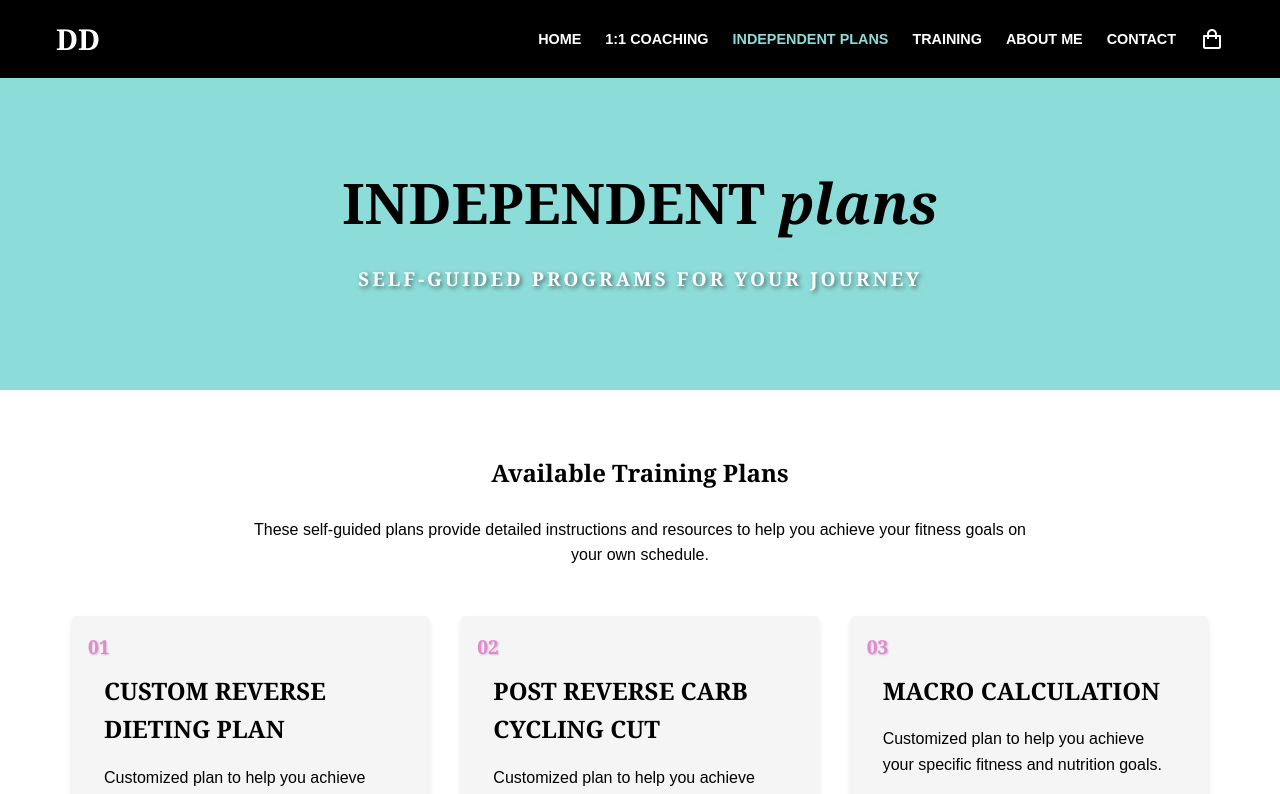
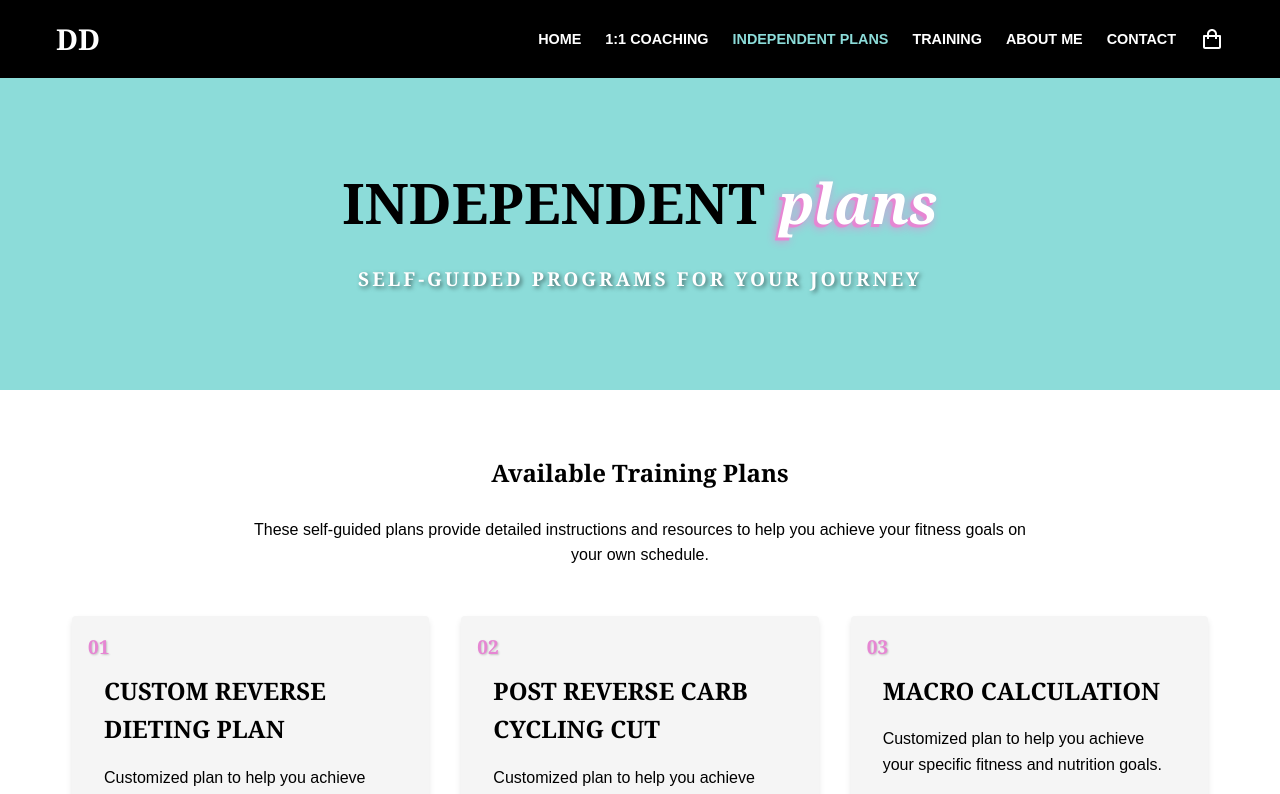
Before and after one commit to jc-able/danis-discipline, a React (Create React App) app in the folder client/: page /plans in a window 1280 px wide. Shown: the top 794 px of the page. Built offline with nearby package versions, Linux system fonts and the light colour scheme; no server answers; the database is empty; a web font is replaced by a local one.

Commit message:
Update styling for 1:1 Coaching and Independent Plans headers to match other pages

```diff
--- a/client/src/pages/CoachingPage.js
+++ b/client/src/pages/CoachingPage.js
@@ -4,11 +4,11 @@ import Section from '../components/Section';
 import Button from '../components/Button';
 import { getCoachingPackages } from '../services/supabaseClient';
 
-// Create a component for black text with teal shadow (like "together")
-const PinkTealEffect = styled.span`
+// Create a component for white text with pink shadow (like "training")
+const TealPinkEffect = styled.span`
   position: relative;
   display: inline-block;
-  color: var(--black);
+  color: var(--white);
   font-style: italic;
   font-family: 'Georgia', serif;
   font-weight: 700;
@@ -19,11 +19,11 @@ const PinkTealEffect = styled.span`
     position: absolute;
     left: -3px;
     top: 3px;
-    color: var(--teal);
+    color: var(--pink);
     z-index: -1;
     font-family: 'Georgia', serif;
     font-weight: 700;
-    text-shadow: 0 0 10px var(--teal);
+    text-shadow: 0 0 10px var(--pink);
   }
 `;
 
@@ -217,7 +217,7 @@ const CoachingPage = () => {
       <HeaderSection>
         <div className="container">
           <HeaderTitle>
-            1:1 <PinkTealEffect data-text="coaching">coaching</PinkTealEffect>
+            1:1 <TealPinkEffect data-text="coaching">coaching</TealPinkEffect>
           </HeaderTitle>
           <HeaderSubtitle>Personalized plans for your success</HeaderSubtitle>
         </div>
--- a/client/src/pages/PlansPage.js
+++ b/client/src/pages/PlansPage.js
@@ -5,11 +5,11 @@ import Button from '../components/Button';
 import { getIndependentPlans, subscribeToNewsletter } from '../services/supabaseClient';
 import { useForm } from 'react-hook-form';
 
-// Create a component for black text with teal shadow (like "together")
-const PinkTealEffect = styled.span`
+// Create a component for white text with pink shadow (like "training")
+const TealPinkEffect = styled.span`
   position: relative;
   display: inline-block;
-  color: var(--black);
+  color: var(--white);
   font-style: italic;
   font-family: 'Georgia', serif;
   font-weight: 700;
@@ -20,11 +20,11 @@ const PinkTealEffect = styled.span`
     position: absolute;
     left: -3px;
     top: 3px;
-    color: var(--teal);
+    color: var(--pink);
     z-index: -1;
     font-family: 'Georgia', serif;
     font-weight: 700;
-    text-shadow: 0 0 10px var(--teal);
+    text-shadow: 0 0 10px var(--pink);
   }
 `;
 
@@ -211,7 +211,7 @@ const PlansPage = () => {
       <HeaderSection>
         <div className="container">
           <HeaderTitle>
-            INDEPENDENT <PinkTealEffect data-text="plans">plans</PinkTealEffect>
+            INDEPENDENT <TealPinkEffect data-text="plans">plans</TealPinkEffect>
           </HeaderTitle>
           <HeaderSubtitle>Self-guided programs for your journey</HeaderSubtitle>
         </div>
```
